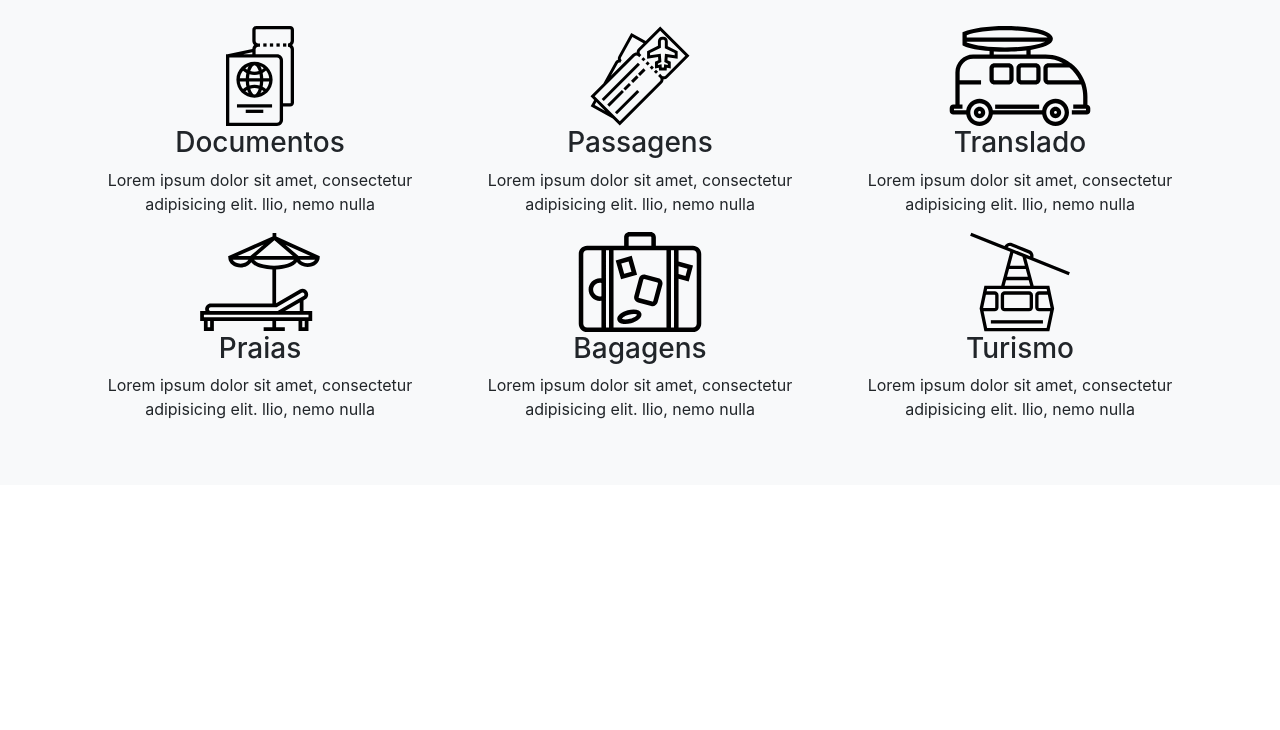
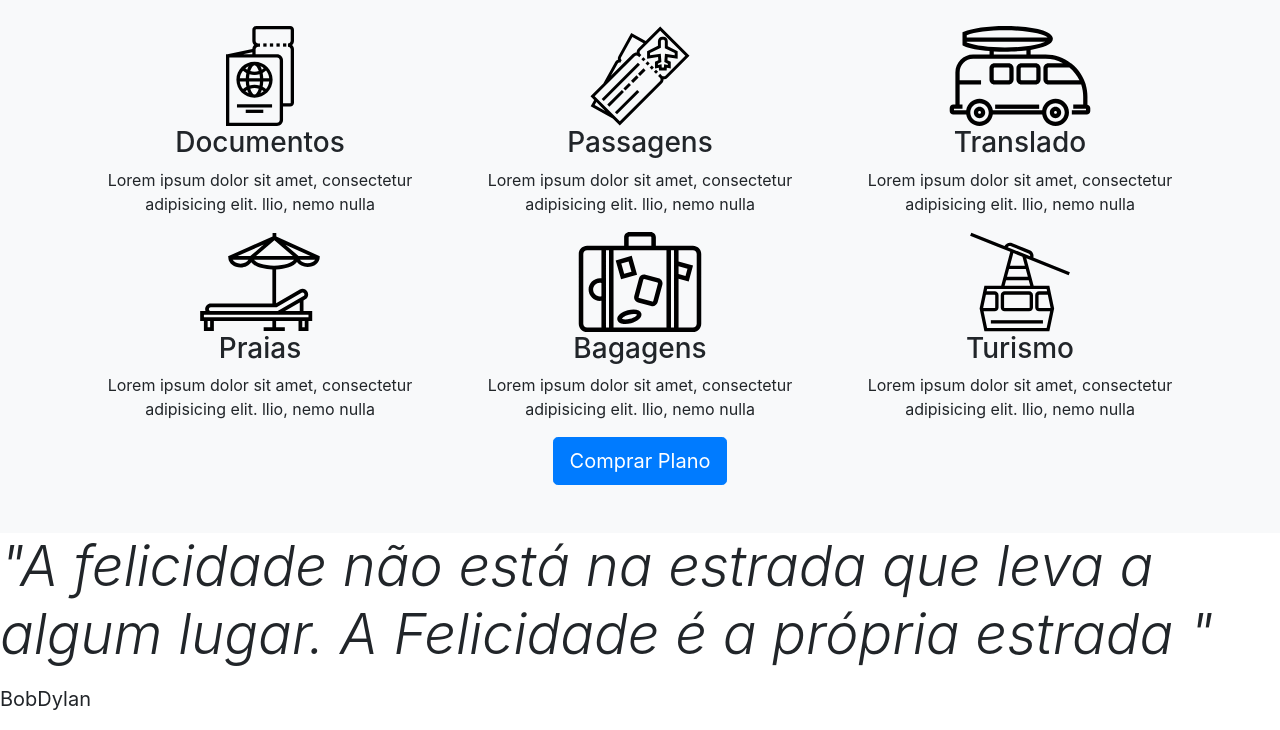
Before and after one commit to marcelobueno25/caravan.github.io, a plain HTML site: page index.html in a window 1280 px wide. Shown: the part 770-1500 px from the top of the page. Before the commit the page ends 1255 px from the top, so only its background shows below. Drawn offline with Linux system fonts and the light colour scheme.

Commit message:
blockquoto finalizado

```diff
--- a/css/style.css
+++ b/css/style.css
@@ -8,3 +8,6 @@ body {
 .icone {
     height: 100px;
 }
+#home-quoto {
+
+}
--- a/index.html
+++ b/index.html
@@ -51,7 +51,7 @@
         </div>
     </nav>
 
-    <div class="container-fluid bg-dark text-white">
+    <section class="container-fluid bg-dark text-white">
         <div class="row">
             <div class="col-lg-7 p-0">
                 <div id="carouselCidades" class="carousel slide" data-ride="carousel">
@@ -104,10 +104,9 @@
                 </form>
             </div>
         </div>
-    </div>
+    </section>
 
-
-    <div class="py-5 bg-light text-center">
+    <section class="py-5 bg-light text-center">
         <div class="container">
             <div class="my-5">
                 <span class="h6 d-block ">TUDO DE MELHOR PARA VOCÊ</span>
@@ -157,8 +156,17 @@
                     <p>Lorem ipsum dolor sit amet, consectetur adipisicing elit. llio, nemo nulla</p>
                 </div>
             </div>
+            <a href="planos.html" class="btn btn-primary btn-lg nt-4">Comprar Plano</a>
         </div>
-    </div>
+    </section>
+
+    <section id='home-quoto'>
+        <blockquote class="blockquote">
+            <p class="display-4"><em>"A felicidade não está na estrada que leva a algum lugar. A Felicidade é a
+                    própria estrada "</em></p>
+            <footer class="blockquoto-footer">BobDylan</footer>
+        </blockquote>
+    </section>
 
 
     <script type="text/javascript" src="js/jquery-3.3.1.slim.min.js"></script>
```
